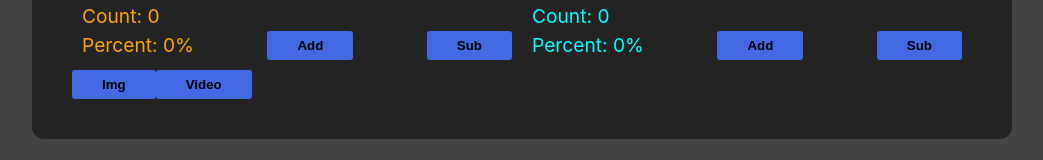
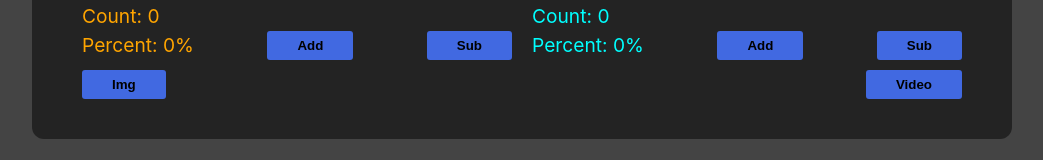
Before and after one commit to TLRKiliann/ui-progressbar-quote, a React (Vite) app in the folder vite-project/: page / in a window 1280 px wide. Shown: the part 581-741 px from the top of the page, without its empty margins (118-1161 px from the left). Built offline with nearby package versions, Linux system fonts and the light colour scheme; no server answers.

Commit message:
new class style added for btn positions

```diff
--- a/vite-project/src/App.css
+++ b/vite-project/src/App.css
@@ -142,3 +142,10 @@ main {
   width: 60%;
   padding: 10px;
 }
+
+.button-panel {
+  display: flex;
+  align-items: center;
+  justify-content: space-between;
+  padding: 0px 10px;
+}
```
